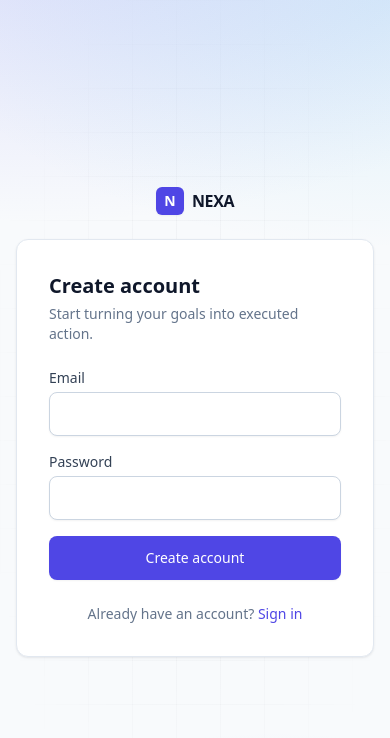
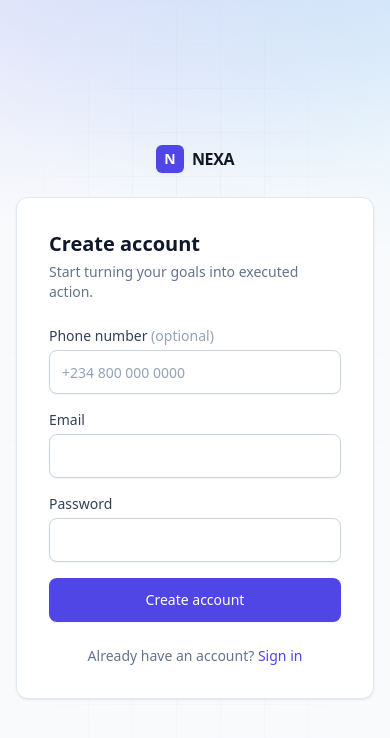
Before and after one commit to favour187/nexa-ai, a Next.js app: page /signup in a window 390 px wide. Shown: the top 738 px of the page. Built offline with nearby package versions, Linux system fonts and the light colour scheme; no server answers.

Commit message:
fix: complete phone field on signup + harden auth callback
- Signup: finish the optional phone field (input + stored as user metadata)
- Callback: if the PKCE code exchange fails (expired/reused link, missing
  verifier), route to /login instead of bouncing off a guarded page

```diff
--- a/app/(auth)/callback/route.ts
+++ b/app/(auth)/callback/route.ts
@@ -8,12 +8,17 @@ export async function GET(request: NextRequest) {
   const code = url.searchParams.get("code");
   const next = url.searchParams.get("next") ?? "/dashboard";
 
+  let sessionReady = false;
   if (code) {
     const supabase = await tryCreateClient();
     if (supabase) {
-      await supabase.auth.exchangeCodeForSession(code);
+      const { error } = await supabase.auth.exchangeCodeForSession(code);
+      sessionReady = !error;
     }
   }
 
-  return NextResponse.redirect(`${url.origin}${next}`);
+  // If the code exchange failed (expired/already-used link, or the PKCE
+  // verifier cookie isn't present), send the user to sign in rather than to a
+  // guarded page that would just bounce them anyway.
+  return NextResponse.redirect(`${url.origin}${sessionReady ? next : "/login"}`);
 }
--- a/app/(auth)/signup/page.tsx
+++ b/app/(auth)/signup/page.tsx
@@ -59,6 +59,19 @@ export default function SignupPage() {
 
         <form onSubmit={onSubmit} className="mt-6 flex flex-col gap-4">
           <label className="flex flex-col gap-1 text-sm">
+            <span className="font-medium text-slate-700">
+              Phone number <span className="font-normal text-slate-400">(optional)</span>
+            </span>
+            <input
+              type="tel"
+              autoComplete="tel"
+              value={phone}
+              onChange={(e) => setPhone(e.target.value)}
+              className={fieldClass}
+              placeholder="+234 800 000 0000"
+            />
+          </label>
+          <label className="flex flex-col gap-1 text-sm">
             <span className="font-medium text-slate-700">Email</span>
             <input
               type="email"
```
